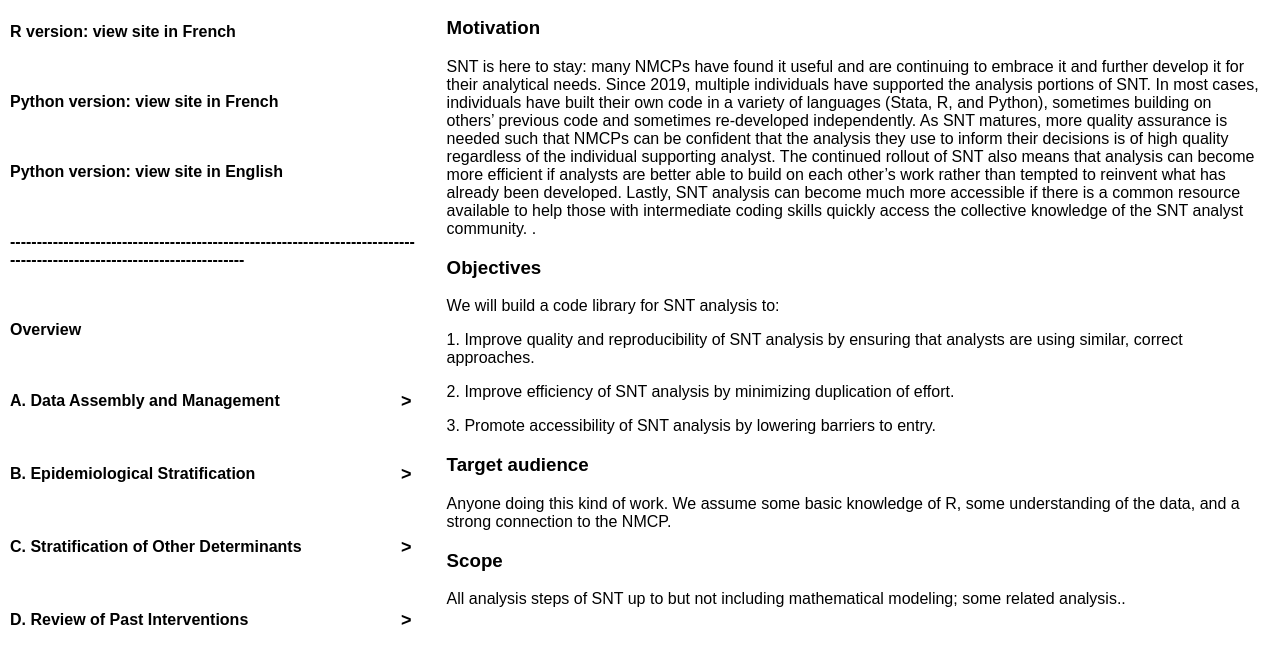
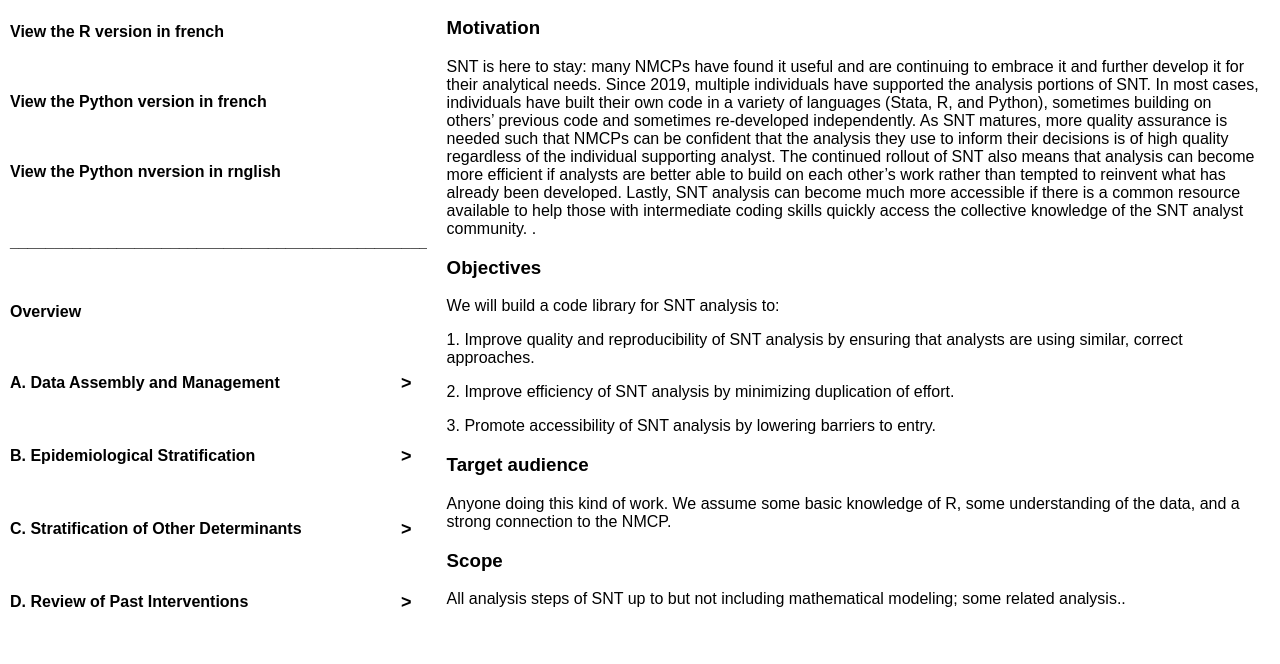
Before and after one commit to numalariamodeling/snt-python-english-version, a plain HTML site: page index.html in a window 1280 px wide. Shown: the part 152-816 px from the top of the page. Drawn offline with Linux system fonts and the light colour scheme.

Commit message:
Update index.html

```diff
--- a/index.html
+++ b/index.html
@@ -25,7 +25,7 @@
         <div class="menu">
             <p class="menu-header">
                 <a href="https://numalariamodeling.github.io/snt-code-library-french-version/" class="menu-link">
-                    <span class="menu-text">R version: view site in French</span>
+                    <span class="menu-text">View the R version in french</span>
                 </a>
             </p>
         </div>
@@ -34,7 +34,7 @@
          <div class="menu">
             <p class="menu-header">
                 <a href="https://numalariamodeling.github.io/snt-code-library-french-version/" class="menu-link">
-                    <span class="menu-text">Python version: view site in French</span>
+                    <span class="menu-text">View the Python version in french</span>
                 </a>
             </p>
         </div>
@@ -44,7 +44,7 @@
          <div class="menu">
             <p class="menu-header">
                 <a href="https://numalariamodeling.github.io/snt-code-library-french-version/" class="menu-link">
-                    <span class="menu-text">Python version: view site in English</span>
+                    <span class="menu-text">View the Python nversion in rnglish</span>
                 </a>
             </p>
         </div>
@@ -53,7 +53,7 @@
         <div class="menu">
             <p class="menu-header">
                 <a href=" " class="menu-link">
-                    <span class="menu-text">------------------------------------------------------------------------------------------------------------------------</span>
+                    <span class="menu-text">______________________________________________________________________</span>
                 </a>
             </p>
         </div>
```
